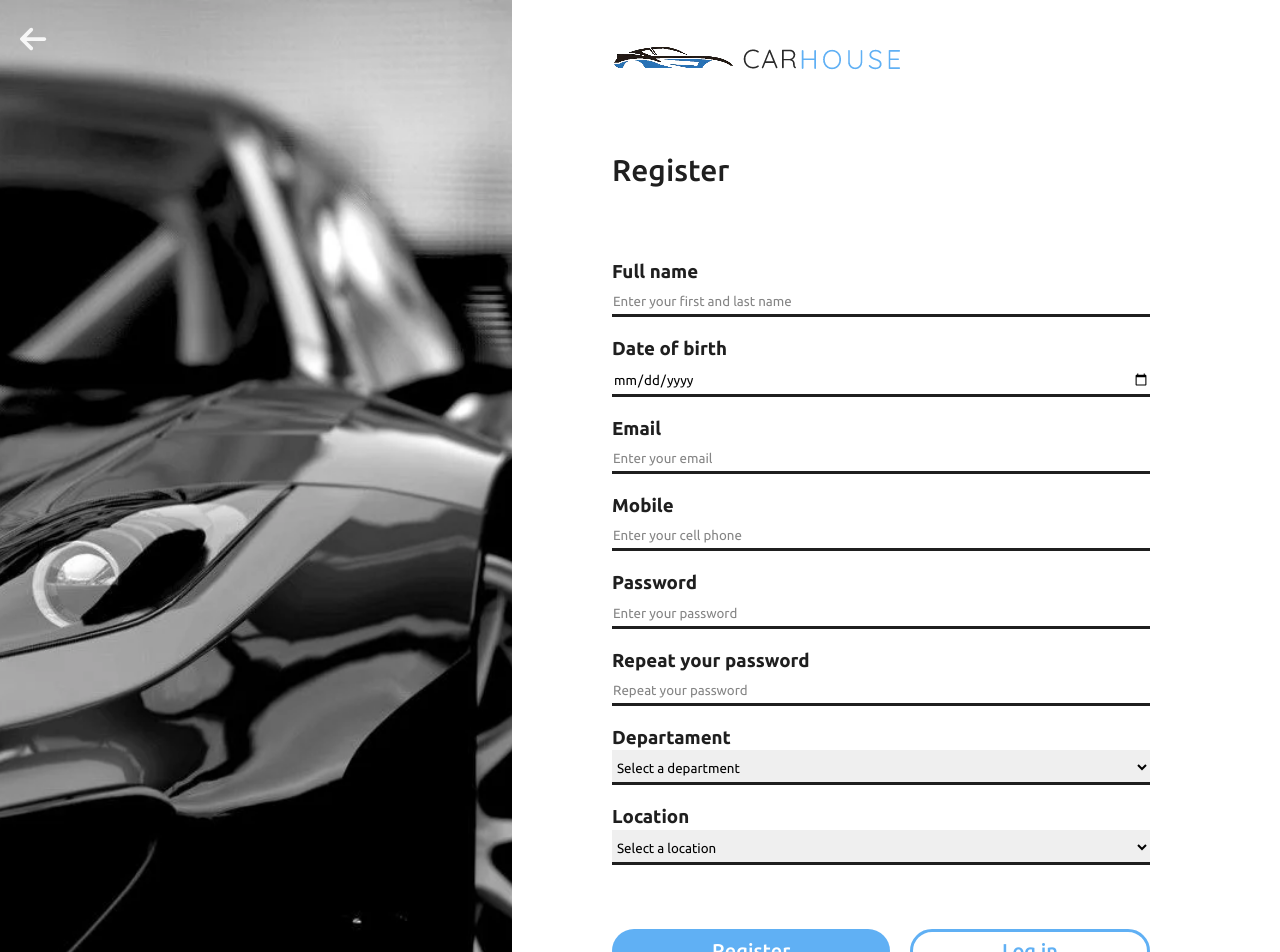
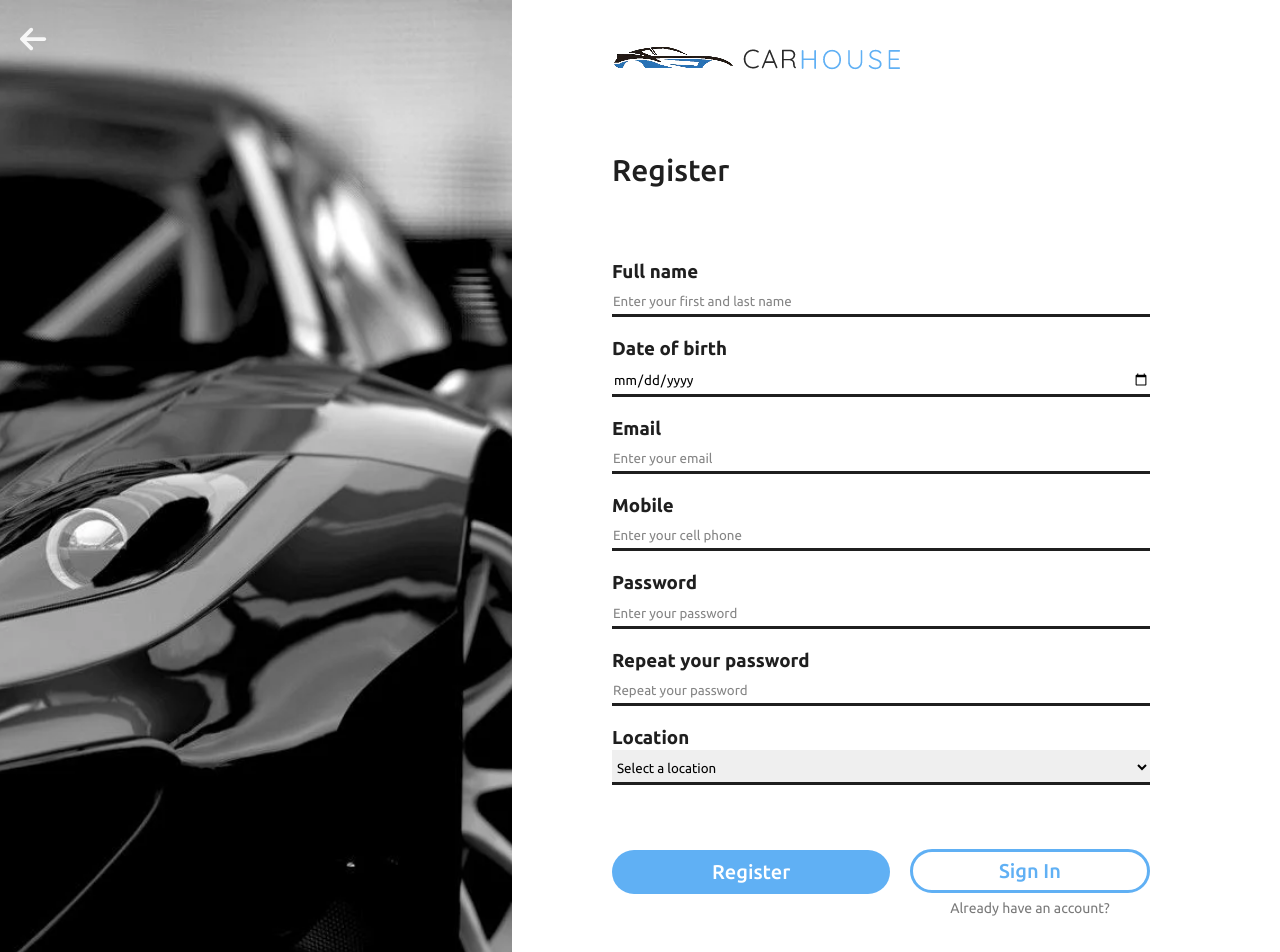
Before and after one commit to AE-CB/AE-Web, a Next.js app: page /sign-up in a window 1280 px wide. Shown: the top 952 px of the page. Built offline with nearby package versions, Linux system fonts and the light colour scheme.

Commit message:
New changes

```diff
--- a/components/Header.tsx
+++ b/components/Header.js
@@ -1,3 +1,4 @@
+import Link from 'next/link'
 import React, { useContext } from 'react'
 import AppContext from '../context/AppContext'
 
@@ -31,7 +32,7 @@ const Header = () => {
                   <a className="nav-link" href="./pages/concesionarias.html">Concesionarias</a>
                 </li>
                 <li>
-                  <a className="nav-link btn-ingresar" href="./pages/sign-in.html">Ingresar</a>
+                  <Link className="nav-link btn-ingresar" href={`/sign-in`}>Sign In</Link>
                 </li>
               </ul>
             </nav>
--- a/pages/_document.js
+++ b/pages/_document.js
@@ -1,6 +1,6 @@
 import { Html, Head, Main, NextScript } from 'next/document'
-import Header from '../components/Header.tsx'
-import Footer from '../components/Footer.tsx'
+import Header from '../components/Header.js'
+import Footer from '../components/Footer.js'
 import Script from 'next/script'
 
 import { Fragment } from "react";
--- a/pages/sign-up.js
+++ b/pages/sign-up.js
@@ -1,6 +1,7 @@
 import React, { useEffect, useRef, useState } from "react";
 import Router from 'next/router';
 import Image from "next/image";
+import Link from "next/link";
 
 const SignUp = () => {
     const ref_password = useRef(null);
@@ -116,32 +117,6 @@ const SignUp = () => {
                                 <input type="password" onChange={validatePassword} ref={ref_confirm_password} name="password-repeat" placeholder="Repeat your password" required />
                             </div>
                             <div className="sign-up-field">
-                                <h3 className="input-heading">Departament</h3>
-                                <select name="departamento" id=""
-                                    onChange={(e) => setDepartament(e.target.value)} required>
-                                    <option value="" selected disabled>Select a department</option>
-                                    <option value="artigas">Artigas</option>
-                                    <option value="canelones">Canelones</option>
-                                    <option value="cerro largo">Cerro Largo</option>
-                                    <option value="colonia">Colonia</option>
-                                    <option value="durazno">Durazno</option>
-                                    <option value="flores">Flores</option>
-                                    <option value="florida">Florida</option>
-                                    <option value="lavalleja">Lavalleja</option>
-                                    <option value="maldonado">Maldonado</option>
-                                    <option value="montevideo">Montevideo</option>
-                                    <option value="paysandu">Paysandu</option>
-                                    <option value="rio negro">Rio Negro</option>
-                                    <option value="rivera">Rivera</option>
-                                    <option value="rocha">Rocha</option>
-                                    <option value="salto">Salto</option>
-                                    <option value="san jose">San Jose</option>
-                                    <option value="soriano">Soriano</option>
-                                    <option value="tacuarembo">Tacuarembo</option>
-                                    <option value="treinta y tres">Treinta y Tres</option>
-                                </select>
-                            </div>
-                            <div className="sign-up-field">
                                 <h3 className="input-heading">Location</h3>
                                 <select name="localidad" id=""
                                     onChange={(e) => setLocation(e.target.value)} required>
@@ -173,8 +148,8 @@ const SignUp = () => {
                         <div className="sign-in-up"> {/* Botones */}
                             <input type="submit" value="Register" />
                             <div className="register-section"> {/* Iniciar Sesion */}
-                                <a className="btn-register" href="./sign-in.html">Log in</a>
-                                <p>¿Ya tienes una cuenta?</p>
+                                <Link className="btn-register" href={`/sign-in`}>Sign In</Link>
+                                <p>Already have an account?</p>
                             </div>
                         </div>
                     </form>
--- a/pages/vehicles/[id].js
+++ b/pages/vehicles/[id].js
@@ -200,8 +200,8 @@ export const getStaticProps = async ({ params: { id } }) => {
 
 export const getStaticPaths = async () => {
     const vehicles = [
-        { "id": 1, "name": "John", "age": 30, "car": null },
-        { "id": 2, "name": "John 2", "age": 32, "car": null },
+        { "id": 2, "name": "John", "age": 30, "car": null },
+        { "id": 3, "name": "John 2", "age": 32, "car": null },
         { "id": 31, "name": "John 2", "age": 32, "car": null }
     ]
 
--- a/tsconfig.json
+++ b/tsconfig.json
@@ -15,6 +15,6 @@
     "jsx": "preserve",
     "incremental": true
   },
-  "include": ["next-env.d.ts", "**/*.ts", "**/*.tsx", "components/Header.js", "pages/vender.js", "pages/index.js", "pages/sign-up.js", "pages/sign-in.js", "pages/comprar.js", "pages/_app.js", "components/Layouts/NormalLayout.js", "components/Layouts/AdminLayout.js", "pages/products/[id].js"],
+  "include": ["next-env.d.ts", "**/*.ts", "**/*.tsx", "components/Header.js", "components/Footer.js", "pages/vender.js", "pages/index.js", "pages/sign-up.js", "pages/sign-in.js", "pages/comprar.js", "pages/_app.js", "components/Layouts/NormalLayout.js", "components/Layouts/AdminLayout.js", "pages/products/[id].js"],
   "exclude": ["node_modules"]
 }
```
Also changed, not shown: pages/sign-in.js (+5 -4 lines), pages/vender.js (+5 -5 lines), components/Footer.js (renamed from components/Footer.tsx).
